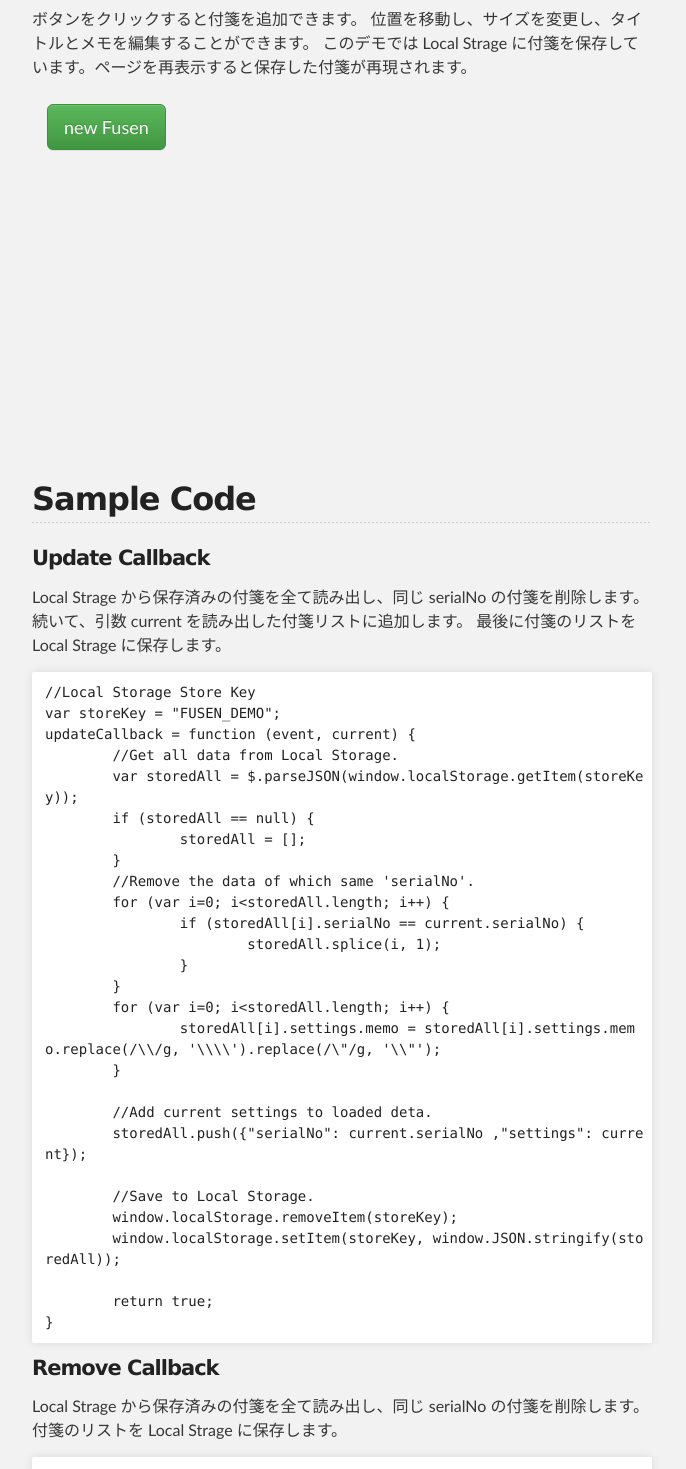
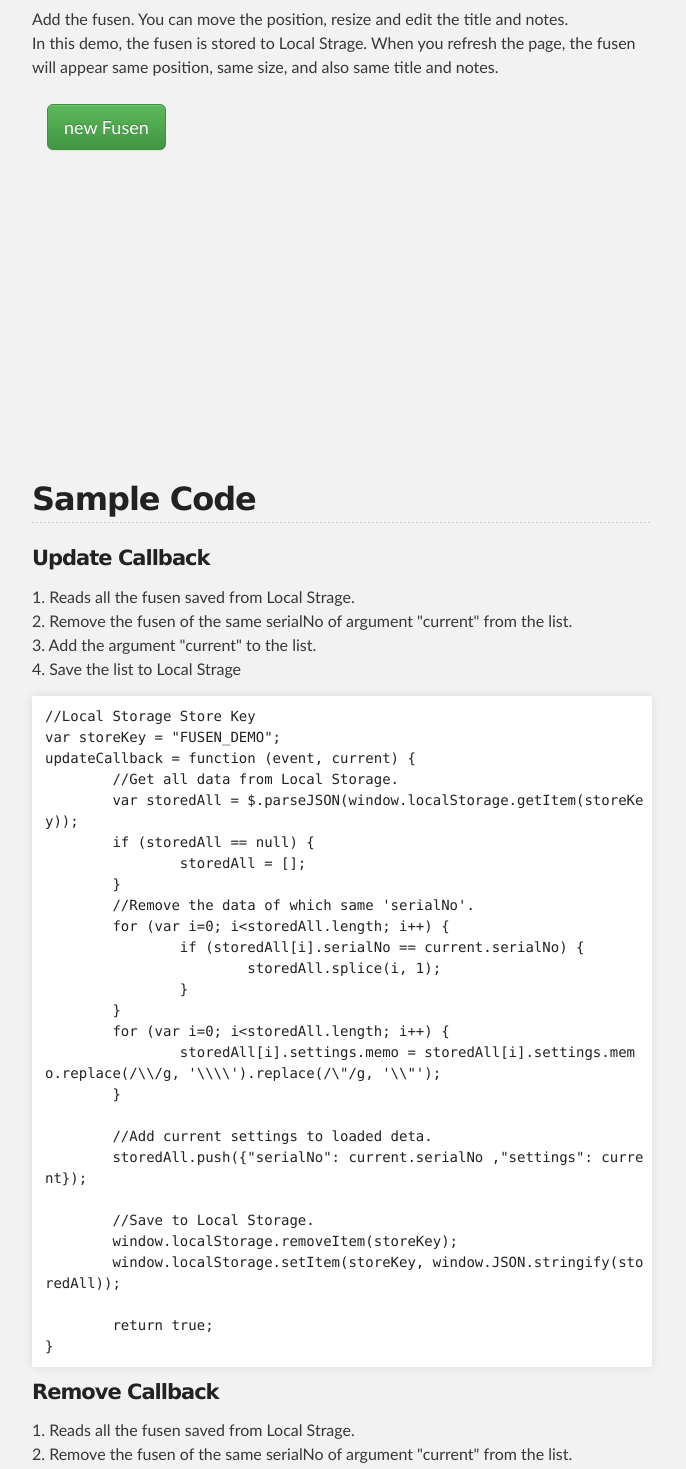
Before and after one commit to ryoichiohkubo/macromill.fusen, a plain HTML site: page index.html in a window 1280 px wide. Shown: the part 369-1838 px from the top of the page, without its empty margins (298-984 px from the left). Drawn offline with nearby package versions, Linux system fonts and the light colour scheme.

Commit message:
Translate demo page

```diff
--- a/index.html
+++ b/index.html
@@ -55,9 +55,11 @@
 
 <!-- Demo Area -->
 <h2><a name="welcome-to-github-pages" class="anchor" href="#welcome-to-github-pages"><span class="octicon octicon-link"></span></a>Clic "new Fusen" Button to add Fusen.</h2>
-<p>ボタンをクリックすると付箋を追加できます。
-位置を移動し、サイズを変更し、タイトルとメモを編集することができます。
-このデモでは Local Strage に付箋を保存しています。ページを再表示すると保存した付箋が再現されます。</p>
+<p>Add the fusen.
+You can move the position, resize and edit the title and notes.<br/>
+In this demo, the fusen is stored to Local Strage.
+When you refresh the page, the fusen will appear same position, same size, and also same title and notes.
+</p>
 
 <div class="container">
 	<p><button type="button" class="btn btn-lg btn-success" id="addFusen">new Fusen</button></p>
@@ -71,9 +73,11 @@
 <h2><a name="designer-templates" class="anchor" href="#designer-templates"><span class="octicon octicon-link"></span></a>Sample Code</h2>
 
 <h4>Update Callback</h4>
-<p>Local Strage から保存済みの付箋を全て読み出し、同じ serialNo の付箋を削除します。
-続いて、引数 current を読み出した付箋リストに追加します。
-最後に付箋のリストを Local Strage に保存します。</p>
+<p>1. Reads all the fusen saved from Local Strage.<br/>
+2. Remove the fusen of the same serialNo of argument "current" from the list.<br/>
+3. Add the argument "current" to the list.<br/>
+4. Save the list to Local Strage
+</p>
 
 <pre><code>//Local Storage Store Key
 var storeKey = "FUSEN_DEMO";
@@ -106,8 +110,10 @@ updateCallback = function (event, current) {
 
 
 <h4>Remove Callback</h4>
-<p>Local Strage から保存済みの付箋を全て読み出し、同じ serialNo の付箋を削除します。
-付箋のリストを Local Strage に保存します。</p>
+<p>1. Reads all the fusen saved from Local Strage.<br/>
+2. Remove the fusen of the same serialNo of argument "current" from the list.<br/>
+3. Save the list to Local Strage
+</p>
 
 <pre><code>removeCallback = function(event, current) {
 	//Get all data from Local Storage.
@@ -134,7 +140,9 @@ updateCallback = function (event, current) {
 
 
 <h4>Set up "new Fusen" Button</h4>
-<p>"new Fusen" Button を Click した時に付箋を追加するように設定します。</p>
+<p>1. Set the click event of the "new Fusen" Button.<br/>
+2. Add &lt;div> element and turn to the fusen.
+</p>
 
 <pre><code>$('#addFusen')
 .bind('click',function(event){
@@ -156,8 +164,11 @@ updateCallback = function (event, current) {
 
 
 <h4>Load data from Local Strage</h4>
-<p>Local Strage から保存済みの付箋を全て読み出して、それぞれ付箋に設定します。
-位置、サイズ、メモ内容などは保存したものをそのまま使用します。callBack function だけマージします。</p>
+<p>1. Reads all the fusen saved from Local Strage.<br/>
+2. Add &lt;div> element and turn to the fusen respectively.<br/>
+* Position, size, title, notes, can accept the value read from the Local Strage.<br/>
+* Merge only callBack function.
+</p>
 
 <pre><code>//Get all data from Local Storage.
 var storedAll = $.parseJSON(window.localStorage.getItem(storeKey));
```
